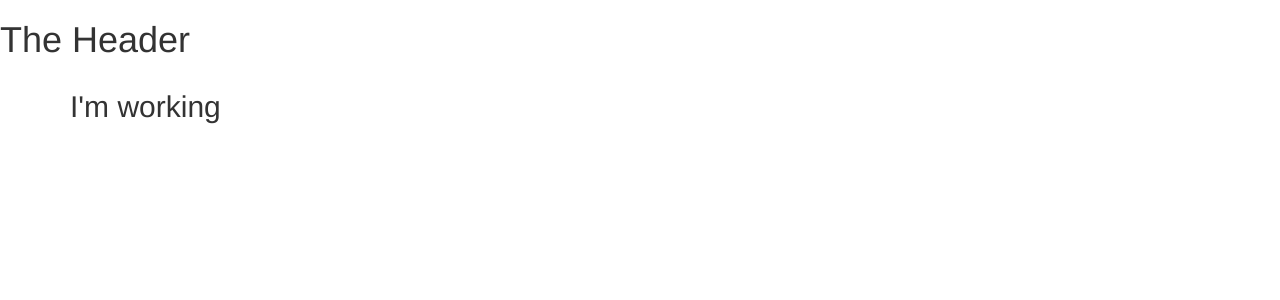
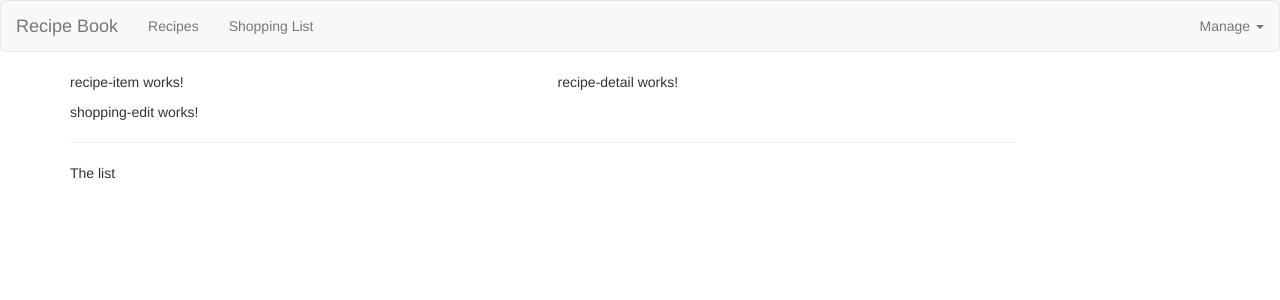
Before and after one commit to ckwong93/angular-recipe-shopping, an Angular app: page / in a window 1280 px wide. Shown: the top 300 px of the page. Built offline with nearby package versions, Linux system fonts and the light colour scheme.

Commit message:
create skeleton for components

```diff
--- a/src/app/app.component.html
+++ b/src/app/app.component.html
@@ -2,7 +2,8 @@
 <div class="container">
     <div class="row">
         <div class="col-md-12">
-            <h2>I'm working</h2>
+            <app-recipes></app-recipes>
+            <app-shopping-list></app-shopping-list>
         </div>
     </div>
 </div>
--- a/src/app/header/header.component.html
+++ b/src/app/header/header.component.html
@@ -1 +1,25 @@
-<h1>The Header</h1>
+<nav class="navbar navbar-default">
+    <div class="container-fluid">
+        <div class="navbar-header">
+            <a href="#" class="navbar-brand">
+                Recipe Book
+            </a>
+        </div>
+
+        <div class="navbar-default">
+            <ul class="nav navbar-nav">
+                <li><a href="#">Recipes</a></li>
+                <li><a href="#">Shopping List</a></li>
+            </ul>
+            <ul class="nav navbar-nav navbar-right">
+                <li class="dropdown">
+                    <a href="#" class="dropdown-toggle" role="button">Manage <span class="caret"></span></a>
+                    <ul class="dropdown-menu">
+                        <li><a href="#">Save Data</a></li>
+                        <li><a href="#">Fetch Data</a></li>
+                    </ul>
+                </li>
+            </ul>
+        </div>
+    </div>
+</nav>
--- a/src/app/recipes/recipe-list/recipe-list.component.html
+++ b/src/app/recipes/recipe-list/recipe-list.component.html
@@ -1,3 +1 @@
-<p>
-  recipe-list works!
-</p>
+<app-recipe-item></app-recipe-item>
--- a/src/app/recipes/recipes.component.html
+++ b/src/app/recipes/recipes.component.html
@@ -1,3 +1,8 @@
-<p>
-  recipes works!
-</p>
+<div class="row">
+    <div class="col-md-5">
+      <app-recipe-list></app-recipe-list>
+    </div>
+    <div class="col-md-7">
+        <app-recipe-detail></app-recipe-detail>
+      </div>
+  </div>
--- a/src/app/shopping-list/shopping-list.component.html
+++ b/src/app/shopping-list/shopping-list.component.html
@@ -1,3 +1,7 @@
-<p>
-  shopping-list works!
-</p>
+<div class="row">
+  <div class="col-xs-10">
+    <app-shopping-edit></app-shopping-edit>
+    <hr>
+    <p>The list</p>
+  </div>
+</div>
```
